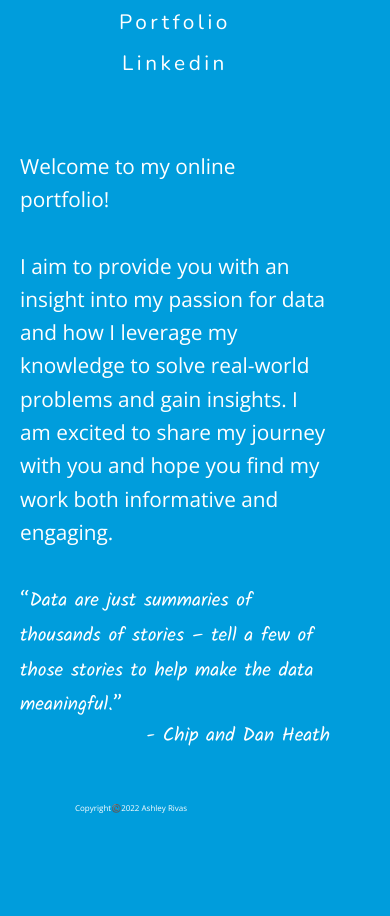
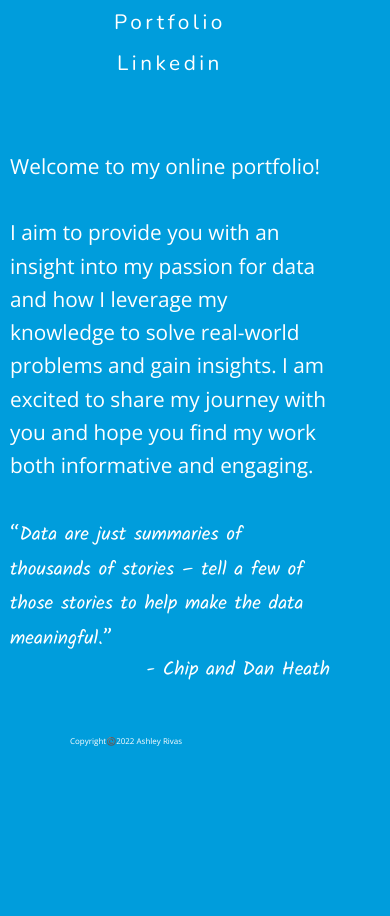
Before and after one commit to rivasash1/OnlinePortfolio, a plain HTML site: page index.html in a window 390 px wide. Shown: the part 103-1019 px from the top of the page. After the commit the page ends 977 px from the top, so only its background shows below. Drawn offline with nearby package versions, Linux system fonts and the light colour scheme.

Commit message:
Update style.css

```diff
--- a/style.css
+++ b/style.css
@@ -125,7 +125,6 @@ footer {
         font-size: .8rem;
         margin-left: 10px;
         margin-right: 10px;
-        padding-left: 10px;
         padding-right: 50px;
     }
     nav {
```
